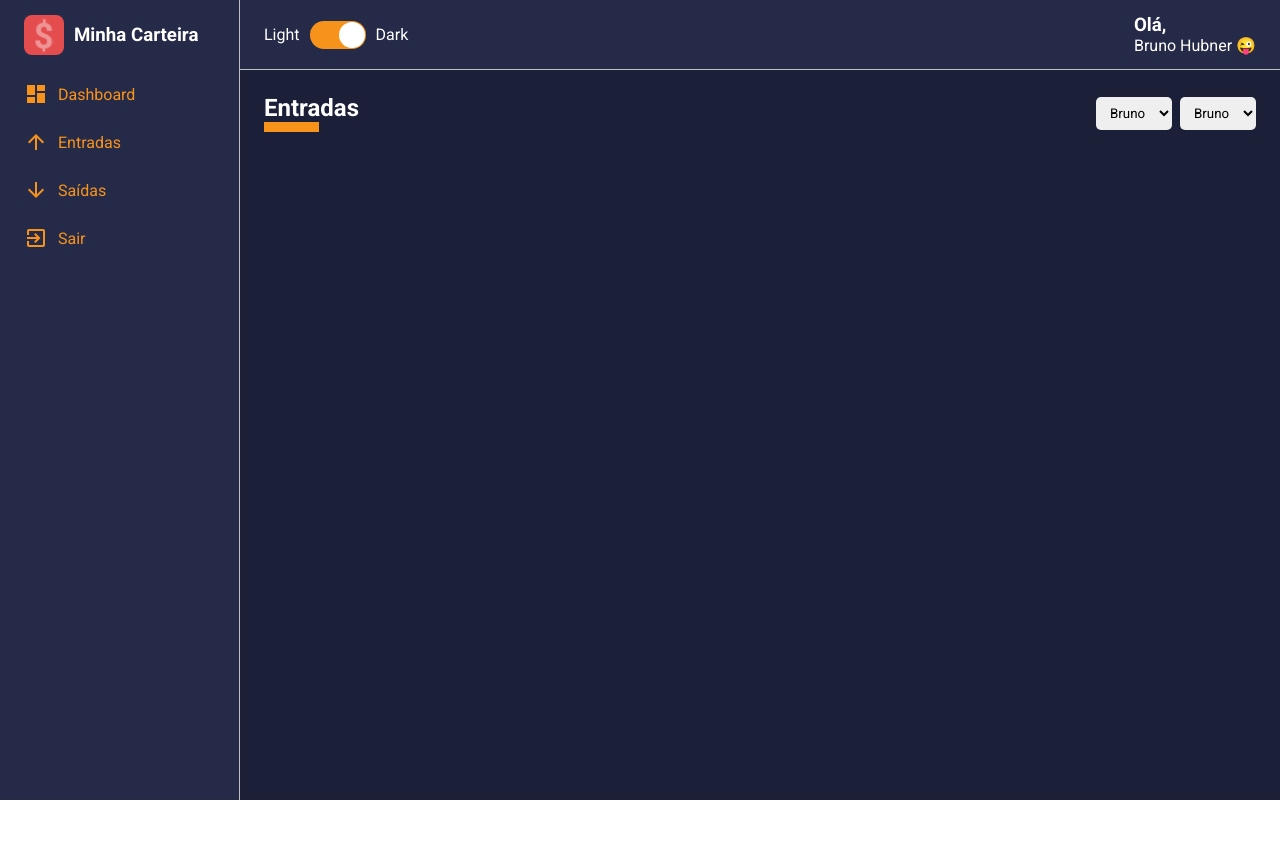
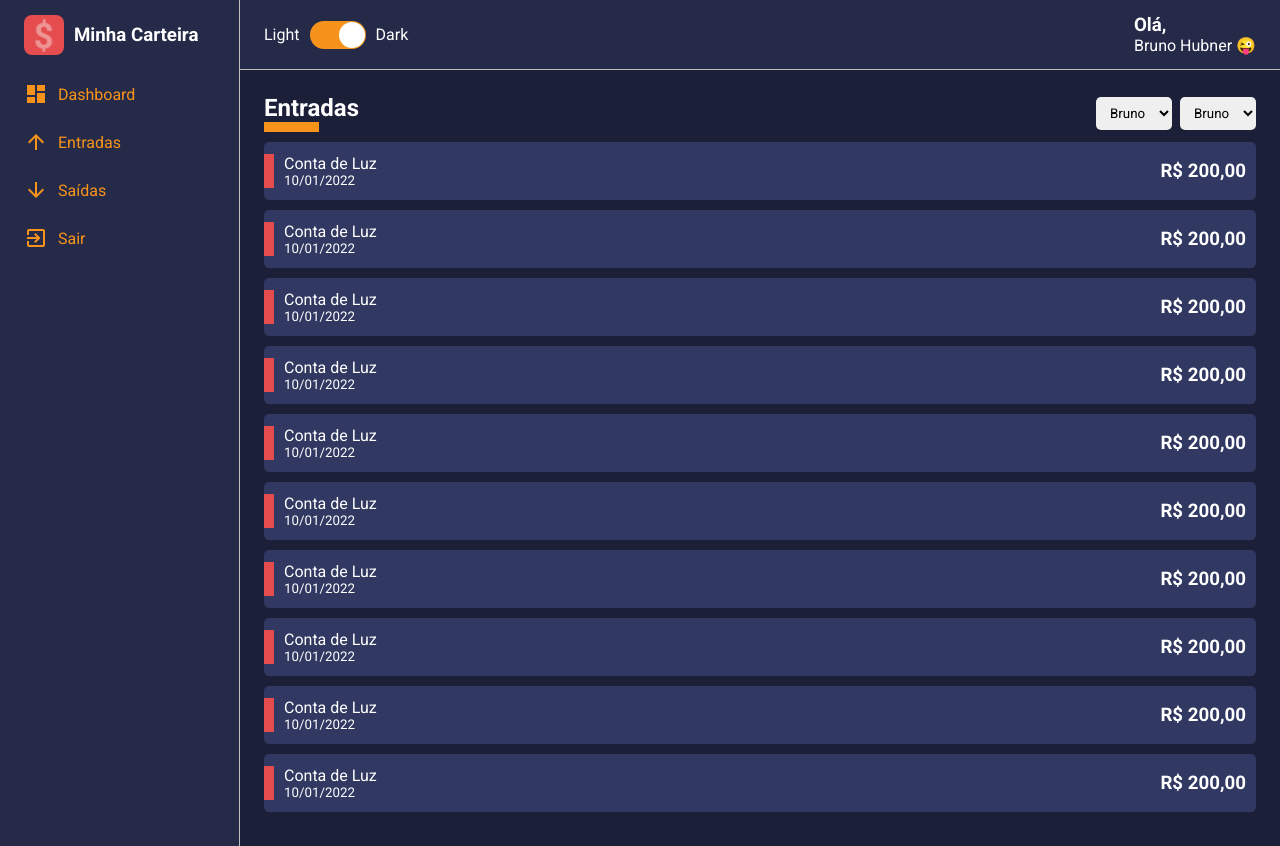
Before and after one commit to brunohubner/minha-carteira, a React (Create React App) app: page /list/1 in a window 1280 px wide. Before the commit the page ends 800 px from the top, so only its background shows below. Built offline with nearby package versions, Linux system fonts and the light colour scheme.

Commit message:
feat: create history finance card

```diff
--- a/src/components/ContentHeader/styles.ts
+++ b/src/components/ContentHeader/styles.ts
@@ -1,6 +1,6 @@
 import styled from "styled-components"
 
-interface ITitleContainer {
+interface ITitleContainerProps {
     lineColor: string
 }
 
@@ -10,7 +10,7 @@ export const Container = styled.header`
     justify-content: space-between;
 `
 
-export const TitleContainer = styled.div<ITitleContainer>`
+export const TitleContainer = styled.div<ITitleContainerProps>`
     > h1::after {
         content: "";
         display: block;
--- /dev/null
+++ b/src/components/HistoryFinanceCard/index.tsx
@@ -0,0 +1,28 @@
+import { Container, Tag } from "./styles"
+
+interface IProps {
+    title: string
+    subtitle: string
+    tagColor: string
+    cardColor: string
+    amount: string
+}
+
+export default function HistoryFinanceCard({
+    amount,
+    cardColor,
+    subtitle,
+    tagColor,
+    title
+}: IProps) {
+    return (
+        <Container color={cardColor}>
+            <Tag color={tagColor} />
+            <div>
+                <span>{title}</span>
+                <small>{subtitle}</small>
+            </div>
+            <h3>{amount}</h3>
+        </Container>
+    )
+}
--- /dev/null
+++ b/src/components/HistoryFinanceCard/styles.ts
@@ -0,0 +1,42 @@
+import styled from "styled-components"
+
+interface IContainerProps {
+    color: string
+}
+
+interface ITagProps {
+    color: string
+}
+
+export const Container = styled.div<IContainerProps>`
+    background-color: ${props => props.color};
+    border-radius: 5px;
+    margin: 10px 0;
+    padding: 12px 10px;
+    display: flex;
+    justify-content: space-between;
+    align-items: center;
+    cursor: pointer;
+    transition: all 0.1s;
+    position: relative;
+
+    > div {
+        display: flex;
+        flex-direction: column;
+        justify-content: space-between;
+        padding-left: 10px;
+    }
+
+    &:hover {
+        opacity: 0.8;
+        transform: translateX(10px);
+    }
+`
+
+export const Tag = styled.div<ITagProps>`
+    background-color: ${props => props.color};
+    position: absolute;
+    width: 10px;
+    height: 60%;
+    left: 0;
+`
--- a/src/pages/List/index.tsx
+++ b/src/pages/List/index.tsx
@@ -1,6 +1,7 @@
 import ContentHeader from "../../components/ContentHeader"
+import HistoryFinanceCard from "../../components/HistoryFinanceCard"
 import SelectInput from "../../components/SelectInput"
-import { Container } from "./styles"
+import { Container, Content } from "./styles"
 
 interface IProps {}
 
@@ -17,6 +18,78 @@ export default function List({}: IProps) {
                 <SelectInput options={options}></SelectInput>
                 <SelectInput options={options}></SelectInput>
             </ContentHeader>
+            <Content>
+                <HistoryFinanceCard
+                    title="Conta de Luz"
+                    subtitle="10/01/2022"
+                    cardColor="#313862"
+                    tagColor="#E44C4E"
+                    amount="R$ 200,00"
+                ></HistoryFinanceCard>
+                <HistoryFinanceCard
+                    title="Conta de Luz"
+                    subtitle="10/01/2022"
+                    cardColor="#313862"
+                    tagColor="#E44C4E"
+                    amount="R$ 200,00"
+                ></HistoryFinanceCard>
+                <HistoryFinanceCard
+                    title="Conta de Luz"
+                    subtitle="10/01/2022"
+                    cardColor="#313862"
+                    tagColor="#E44C4E"
+                    amount="R$ 200,00"
+                ></HistoryFinanceCard>
+                <HistoryFinanceCard
+                    title="Conta de Luz"
+                    subtitle="10/01/2022"
+                    cardColor="#313862"
+                    tagColor="#E44C4E"
+                    amount="R$ 200,00"
+                ></HistoryFinanceCard>
+                <HistoryFinanceCard
+                    title="Conta de Luz"
+                    subtitle="10/01/2022"
+                    cardColor="#313862"
+                    tagColor="#E44C4E"
+                    amount="R$ 200,00"
+                ></HistoryFinanceCard>
+                <HistoryFinanceCard
+                    title="Conta de Luz"
+                    subtitle="10/01/2022"
+                    cardColor="#313862"
+                    tagColor="#E44C4E"
+                    amount="R$ 200,00"
+                ></HistoryFinanceCard>
+                <HistoryFinanceCard
+                    title="Conta de Luz"
+                    subtitle="10/01/2022"
+                    cardColor="#313862"
+                    tagColor="#E44C4E"
+                    amount="R$ 200,00"
+                ></HistoryFinanceCard>
+                <HistoryFinanceCard
+                    title="Conta de Luz"
+                    subtitle="10/01/2022"
+                    cardColor="#313862"
+                    tagColor="#E44C4E"
+                    amount="R$ 200,00"
+                ></HistoryFinanceCard>
+                <HistoryFinanceCard
+                    title="Conta de Luz"
+                    subtitle="10/01/2022"
+                    cardColor="#313862"
+                    tagColor="#E44C4E"
+                    amount="R$ 200,00"
+                ></HistoryFinanceCard>
+                <HistoryFinanceCard
+                    title="Conta de Luz"
+                    subtitle="10/01/2022"
+                    cardColor="#313862"
+                    tagColor="#E44C4E"
+                    amount="R$ 200,00"
+                ></HistoryFinanceCard>
+            </Content>
         </Container>
     )
 }
--- a/src/pages/List/styles.ts
+++ b/src/pages/List/styles.ts
@@ -1,2 +1,5 @@
 import styled from "styled-components"
+
 export const Container = styled.section``
+
+export const Content = styled.section``
--- a/src/styles/GlobalStyles.ts
+++ b/src/styles/GlobalStyles.ts
@@ -25,4 +25,8 @@ export default createGlobalStyle`
         color: ${props => props.theme.colors.white};
         text-decoration: none;
     }
+
+    li {
+        list-style: none;
+    }
 `
```
